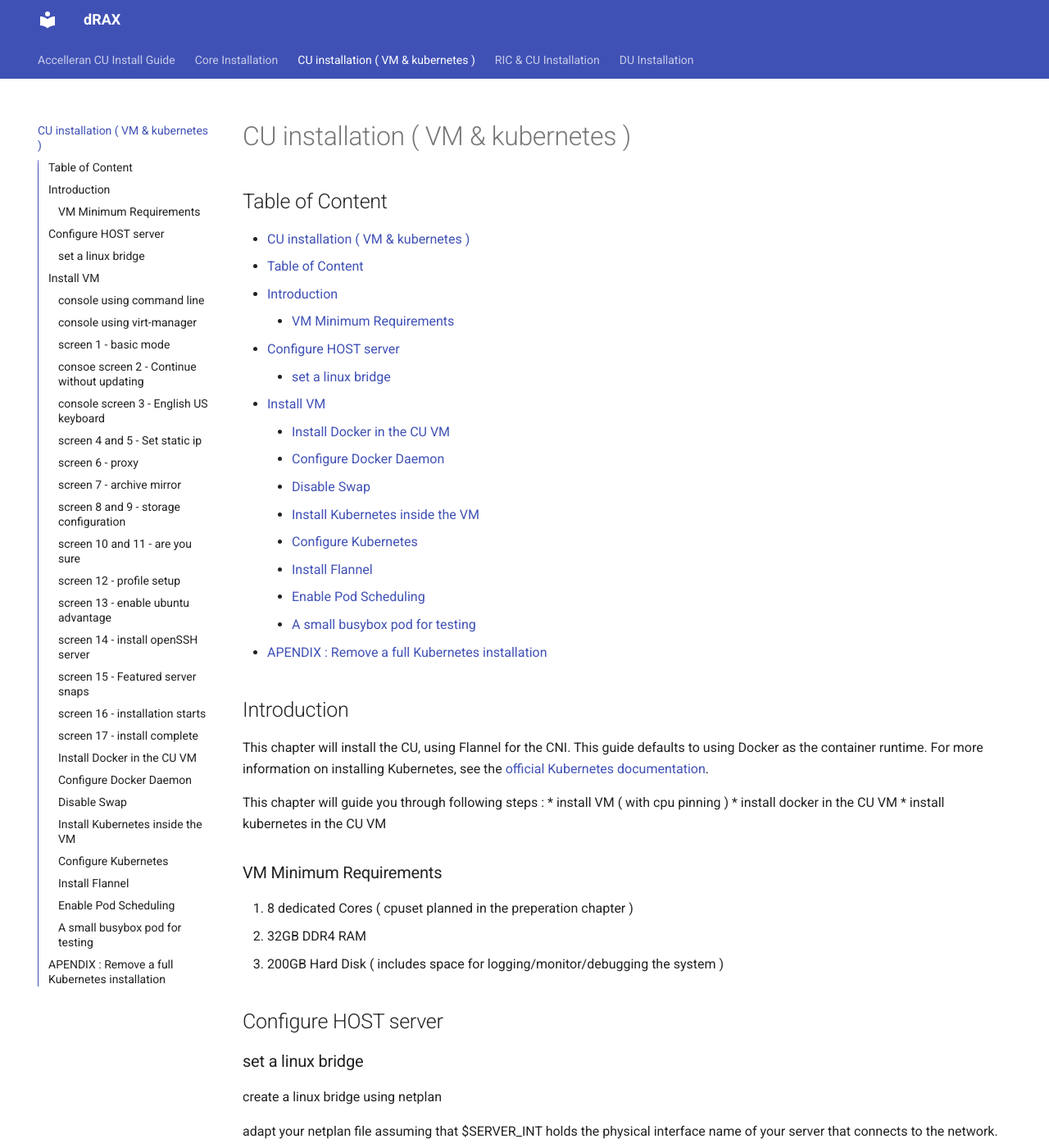
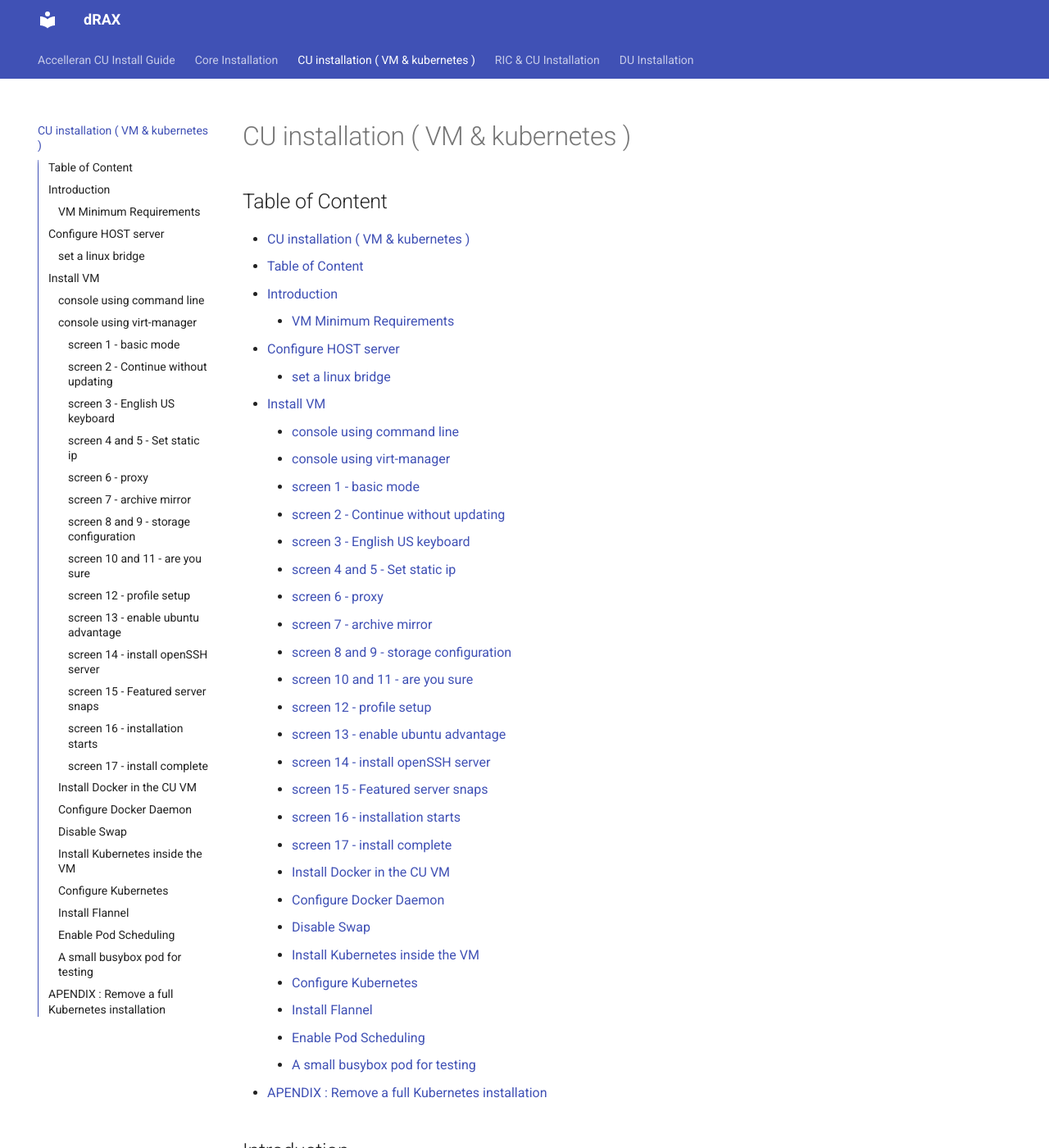
Before and after one commit to accelleran/drax-docs, an MkDocs documentation site: the page built from docs/kubernetes-install/index.md, in a window 1280 px wide and 1400 px high. Shown: the whole window at 82% size. Built offline with MkDocs 1.6.1 and Material for MkDocs 9.7.7, drawn with Linux system fonts in a browser that asks for light colours; the version menu is left out; some of the changed text lies outside the part shown.

Commit message:
console stuff

````diff
--- a/docs/kubernetes-install/index.md
+++ b/docs/kubernetes-install/index.md
@@ -7,6 +7,22 @@
   - [Configure HOST server](#configure-host-server)
     - [set a linux bridge](#set-a-linux-bridge)
   - [Install VM](#install-vm)
+    - [console using command line](#console-using-command-line)
+    - [console using virt-manager](#console-using-virt-manager)
+      - [screen 1 - basic mode](#screen-1---basic-mode)
+      - [screen 2 - Continue without updating](#screen-2---continue-without-updating)
+      - [screen 3 - English US keyboard](#screen-3---english-us-keyboard)
+      - [screen 4 and 5 - Set static ip](#screen-4-and-5---set-static-ip)
+      - [screen 6 - proxy](#screen-6---proxy)
+      - [screen 7 - archive mirror](#screen-7---archive-mirror)
+      - [screen 8 and 9 - storage configuration](#screen-8-and-9---storage-configuration)
+      - [screen 10 and 11 - are you sure](#screen-10-and-11---are-you-sure)
+      - [screen 12 - profile setup](#screen-12---profile-setup)
+      - [screen 13 - enable ubuntu advantage](#screen-13---enable-ubuntu-advantage)
+      - [screen 14 - install openSSH server](#screen-14---install-openssh-server)
+      - [screen 15 - Featured server snaps](#screen-15---featured-server-snaps)
+      - [screen 16 - installation starts](#screen-16---installation-starts)
+      - [screen 17 - install complete](#screen-17---install-complete)
     - [Install Docker in the CU VM](#install-docker-in-the-cu-vm)
     - [Configure Docker Daemon](#configure-docker-daemon)
     - [Disable Swap](#disable-swap)
@@ -111,7 +127,7 @@ connect to the remote baremetal server using the ip $SERVER_IP.
 You will see the virtual machine $CU_VM_NAME listed.
 double click it and proceed.
 
-### screen 1 - basic mode
+#### screen 1 - basic mode
 
 select basic mode
 
@@ -135,7 +151,7 @@ select basic mode
                           [ View SSH instructions    ]
 ```
 
-### consoe screen 2 - Continue without updating
+#### screen 2 - Continue without updating
 select "Continue without updating"
 
 ```
@@ -177,7 +193,7 @@ select Engligh US keyboard
                                  [ Back       ]
 ```
 
-### screen 4 and 5 - Set static ip
+#### screen 4 and 5 - Set static ip
 * select Edit IPv4
 * Set the subnet, ip, gateway and name servers in the next screen
 * select Done
@@ -228,7 +244,7 @@ select Engligh US keyboard
    │                                                                        │
    └────────────────────────────────────────────────────────────────────────┘
 ```
-### screen 6 - proxy
+#### screen 6 - proxy
 * Select Done
 ```
 ================================================================================
@@ -250,7 +266,7 @@ select Engligh US keyboard
 
 ```
 
-### screen 7 - archive mirror
+#### screen 7 - archive mirror
 * select Done
 ```
 ================================================================================
@@ -267,7 +283,7 @@ select Engligh US keyboard
 
 ```
 
-### screen 8 and 9 - storage configuration
+#### screen 8 and 9 - storage configuration
 * select Done
 * select Done
 ```
@@ -321,7 +337,7 @@ select Engligh US keyboard
 
 ```
 
-### screen 10 and 11 - are you sure
+#### screen 10 and 11 - are you sure
 * select Continue
 
 ```
@@ -340,7 +356,7 @@ select Engligh US keyboard
    │                                                                        │
    └────────────────────────────────────────────────────────────────────────┘
 ```
-### screen 12 - profile setup
+#### screen 12 - profile setup
 * enter your name, the name of the person that does this installation
 * enter the server name $CU_VM_NAME
 * enter the username $USER
@@ -367,7 +383,7 @@ select Engligh US keyboard
 
                                  [ Done       ]
 ```
-### screen 13 - enable ubuntu advantage
+#### screen 13 - enable ubuntu advantage
 * select Done
 
 ```
@@ -385,7 +401,7 @@ select Engligh US keyboard
                                  [ Back       ]
 ```
 
-### screen 14 - install openSSH server
+#### screen 14 - install openSSH server
 * select Install openSSH server
 ```
 ================================================================================
@@ -410,7 +426,7 @@ select Engligh US keyboard
                                  [ Back       ]
 ```
 
-### screen 15 - Featured server snaps
+#### screen 15 - Featured server snaps
 * don't select any extra feature
 * select Done
 ```
@@ -439,7 +455,7 @@ select Engligh US keyboard
                                  [ Back       ]
 ```
 
-### screen 16 - installation starts
+#### screen 16 - installation starts
 wait like around 5 minutes for the installation to complete
 
 ```
@@ -468,12 +484,7 @@ wait like around 5 minutes for the installation to complete
                                [ View full log ]
 ```
 
-### screen 17 - install complete
-* eject the cdrom
-```
-virsh change-media $CU_VM_NAME --eject hda
-```
-
+#### screen 17 - install complete
 * select reboot now
 ```
 ================================================================================
@@ -500,10 +511,13 @@ virsh change-media $CU_VM_NAME --eject hda
                                [ View full log ]
                                [ Reboot Now    ]
 ```
-
-
 Wait untill you can click reboot server
 
+> NOTE : if after some minutes the server has not rebooted yet you have to reboot it  forcefully like this. Most likely the cdrom fails to unmount.
+>
+> ```
+> virsh reset $CU_VM_NAME
+> ```
 
 ssh into the VM.
 
````
Also changed, not shown: other parts of docs/kubernetes-install/index.md (+1 -1 lines).
